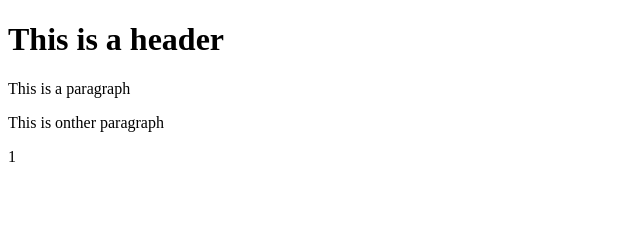
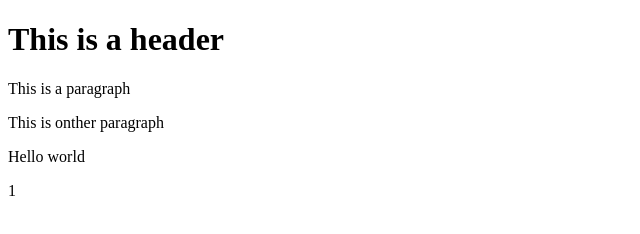
Before and after one commit to isubrhane/git-test, a website: page index.html in a window 1280 px wide. Shown: the full height of the page, 0-640 px from the left. Drawn offline with Linux system fonts and the light colour scheme.

Commit message:
Using NPM

```diff
--- a/index.html
+++ b/index.html
@@ -4,6 +4,7 @@
     <h1>This is a header</h1>
     <p>This is a paragraph</p>
     <p>This is onther paragraph</p>
+    <p>Hello world</p>
 
 </body>
 </html>
```
Also changed, not shown: package.json (added, +24 -0 lines), 2 other files.
